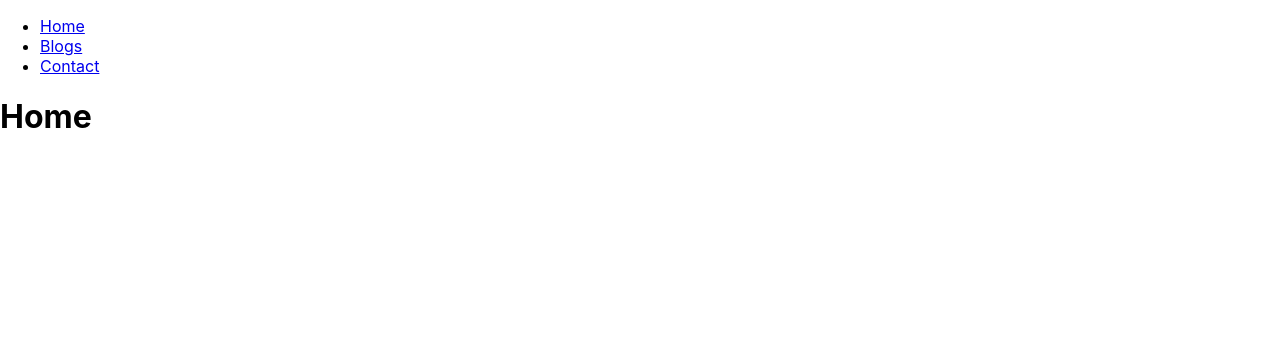
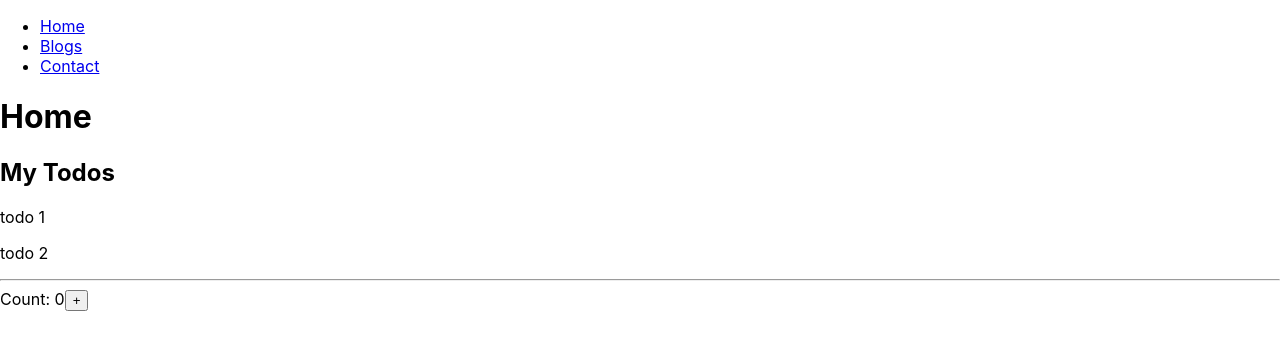
Before and after one commit to konradzagozda/drf-pytest-starter, a React (Create React App) app in the folder frontend/: page / in a window 1280 px wide. Shown: the top 350 px of the page. Built offline with nearby package versions, Linux system fonts and the light colour scheme.

Commit message:
play with memo

```diff
--- /dev/null
+++ b/frontend/src/Memo.jsx
@@ -0,0 +1,25 @@
+/* eslint-disable no-unused-vars */
+import Todos from "Todos";
+import { useState } from "react";
+
+const Memo = () => {
+  const [count, setCount] = useState(0);
+  const [todos, setTodos] = useState(["todo 1", "todo 2"]);
+
+  const increment = () => {
+    setCount((prevCount) => prevCount + 1);
+  };
+
+  return (
+    <>
+      <Todos todos={todos} />
+      <hr />
+      <div>
+        Count: {count}
+        <button onClick={increment}>+</button>
+      </div>
+    </>
+  );
+};
+
+export default Memo;
--- /dev/null
+++ b/frontend/src/Todos.jsx
@@ -0,0 +1,16 @@
+import { memo } from "react";
+
+/* eslint-disable react/prop-types */
+const Todos = ({ todos }) => {
+  console.log("Todos rendered");
+  return (
+    <>
+      <h2>My Todos</h2>
+      {todos.map((todo, index) => {
+        return <p key={index}>{todo}</p>;
+      })}
+    </>
+  );
+};
+
+export default memo(Todos);
--- a/frontend/src/pages/Home.jsx
+++ b/frontend/src/pages/Home.jsx
@@ -1,5 +1,12 @@
+import Memo from "Memo";
+
 const Home = () => {
-  return <h1>Home</h1>;
+  return (
+    <>
+      <h1>Home</h1>
+      <Memo />
+    </>
+  );
 };
 
 export default Home;
```
